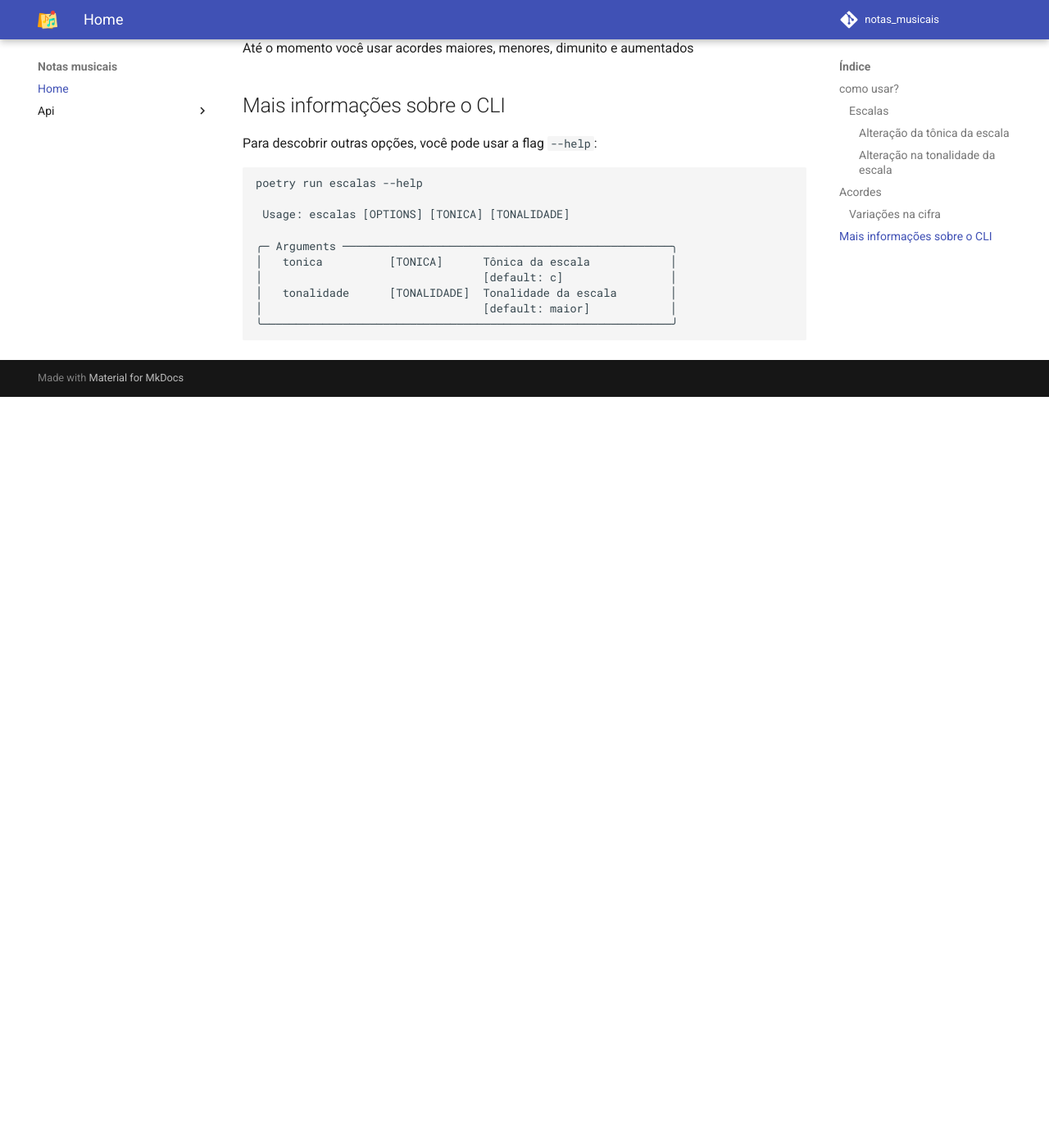
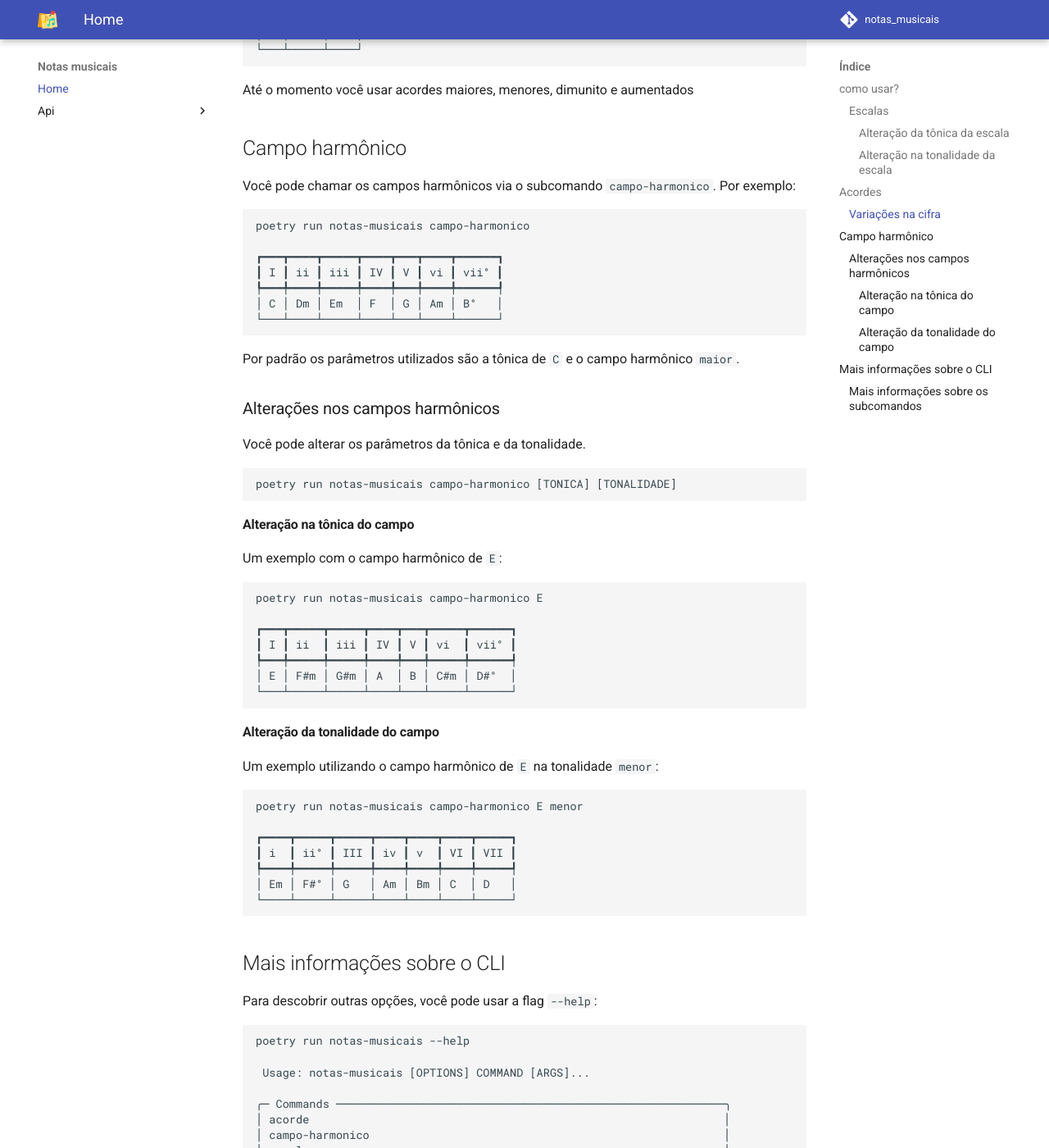
Before and after one commit to EliasCarvalho20/notas_musicais, an MkDocs documentation site: the page built from docs/index.md, in a window 1280 px wide and 1400 px high, scrolled down 2059 px. Shown: the whole window at 82% size. Built offline with MkDocs 1.6.1 and Material for MkDocs 9.7.7, drawn with Linux system fonts in a browser that asks for light colours; comment, search, counter and statistics services are not loaded; before the commit the page ends 2543 px from its top, so only the background shows below that; some of the changed text lies outside the part shown.

Commit message:
atualizando documentação

````diff
--- a/docs/index.md
+++ b/docs/index.md
@@ -1,9 +1,9 @@
 ![logo do projeto](assets/logo.png){ width="300" .center }
 # Notas musicais
 
-Notas musicais é um CLI para ajudar na formação de escalas e acordes
+Notas musicais é um CLI para ajudar na formação de escalas, acordes e campos harmônicos.
 
-Temos dois comandos disponíveis: `escala` e `acorde`
+Toda a aplicação é baseada em um comando chamado `notas-musicais`. Esse comando tem um subcomando relacionado a cada ação que a aplicação pode realizar. Como `escalas`, `acordes` e `campo-harmonico`
 
 ## como usar?
 
@@ -85,19 +85,91 @@
 
 Até o momento você usar acordes maiores, menores, dimunito e aumentados
 
+
+## Campo harmônico
+
+Você pode chamar os campos harmônicos via o subcomando `campo-harmonico`. Por exemplo:
+
+```bash
+poetry run notas-musicais campo-harmonico
+
+┏━━━┳━━━━┳━━━━━┳━━━━┳━━━┳━━━━┳━━━━━━┓
+┃ I ┃ ii ┃ iii ┃ IV ┃ V ┃ vi ┃ vii° ┃
+┡━━━╇━━━━╇━━━━━╇━━━━╇━━━╇━━━━╇━━━━━━┩
+│ C │ Dm │ Em  │ F  │ G │ Am │ B°   │
+└───┴────┴─────┴────┴───┴────┴──────┘
+```
+
+Por padrão os parâmetros utilizados são a tônica de `C` e o campo harmônico `maior`.
+
+### Alterações nos campos harmônicos
+
+Você pode alterar os parâmetros da tônica e da tonalidade.
+
+```bash
+poetry run notas-musicais campo-harmonico [TONICA] [TONALIDADE]
+```
+
+#### Alteração na tônica do campo
+
+Um exemplo com o campo harmônico de `E`:
+
+```bash
+poetry run notas-musicais campo-harmonico E
+
+┏━━━┳━━━━━┳━━━━━┳━━━━┳━━━┳━━━━━┳━━━━━━┓
+┃ I ┃ ii  ┃ iii ┃ IV ┃ V ┃ vi  ┃ vii° ┃
+┡━━━╇━━━━━╇━━━━━╇━━━━╇━━━╇━━━━━╇━━━━━━┩
+│ E │ F#m │ G#m │ A  │ B │ C#m │ D#°  │
+└───┴─────┴─────┴────┴───┴─────┴──────┘
+```
+
+#### Alteração da tonalidade do campo
+
+Um exemplo utilizando o campo harmônico de `E` na tonalidade `menor`:
+
+```bash
+poetry run notas-musicais campo-harmonico E menor
+
+┏━━━━┳━━━━━┳━━━━━┳━━━━┳━━━━┳━━━━┳━━━━━┓
+┃ i  ┃ ii° ┃ III ┃ iv ┃ v  ┃ VI ┃ VII ┃
+┡━━━━╇━━━━━╇━━━━━╇━━━━╇━━━━╇━━━━╇━━━━━┩
+│ Em │ F#° │ G   │ Am │ Bm │ C  │ D   │
+└────┴─────┴─────┴────┴────┴────┴─────┘
+```
+
 ## Mais informações sobre o CLI
 
 Para descobrir outras opções, você pode usar a flag `--help`:
 
 ```bash
-poetry run escalas --help
+poetry run notas-musicais --help
 
- Usage: escalas [OPTIONS] [TONICA] [TONALIDADE]
+ Usage: notas-musicais [OPTIONS] COMMAND [ARGS]...
 
-╭─ Arguments ─────────────────────────────────────────────────╮
-│   tonica          [TONICA]      Tônica da escala            │
-│                                 [default: c]                │
-│   tonalidade      [TONALIDADE]  Tonalidade da escala        │
-│                                 [default: maior]            │
-╰─────────────────────────────────────────────────────────────╯
+╭─ Commands ──────────────────────────────────────────────────────────╮
+│ acorde                                                              │
+│ campo-harmonico                                                     │
+│ escala                                                              │
+╰─────────────────────────────────────────────────────────────────────╯
 ```
+
+### Mais informações sobre os subcomandos
+
+As informações sobre os subcomandos podem ser acessadas usando a flag `--help` após o nome do parâmetro. Um exemplo do uso do `help` nos campos harmônicos:
+
+```bash
+poetry run notas-musicais campo-harmonico --help
+
+ Usage: notas-musicais campo-harmonico [OPTIONS] [TONICA] [TONALIDADE]
+
+╭─ Arguments ─────────────────────────────────────────────────────────╮
+│   tonica          [TONICA]      Tônica do campo harmônico           │
+│                                 [default: c]                        │
+│   tonalidade      [TONALIDADE]  Tonalidade do campo harmônico       │
+│                                 [default: maior]                    │
+╰─────────────────────────────────────────────────────────────────────╯
+╭─ Options ───────────────────────────────────────────────────────────╮
+│ --help          Show this message and exit.                         │
+╰─────────────────────────────────────────────────────────────────────╯
+```
````
Also changed, not shown: docs/api/acordes.md (added, +1 -0 lines), docs/api/campo_harmonico.md (added, +1 -0 lines).
